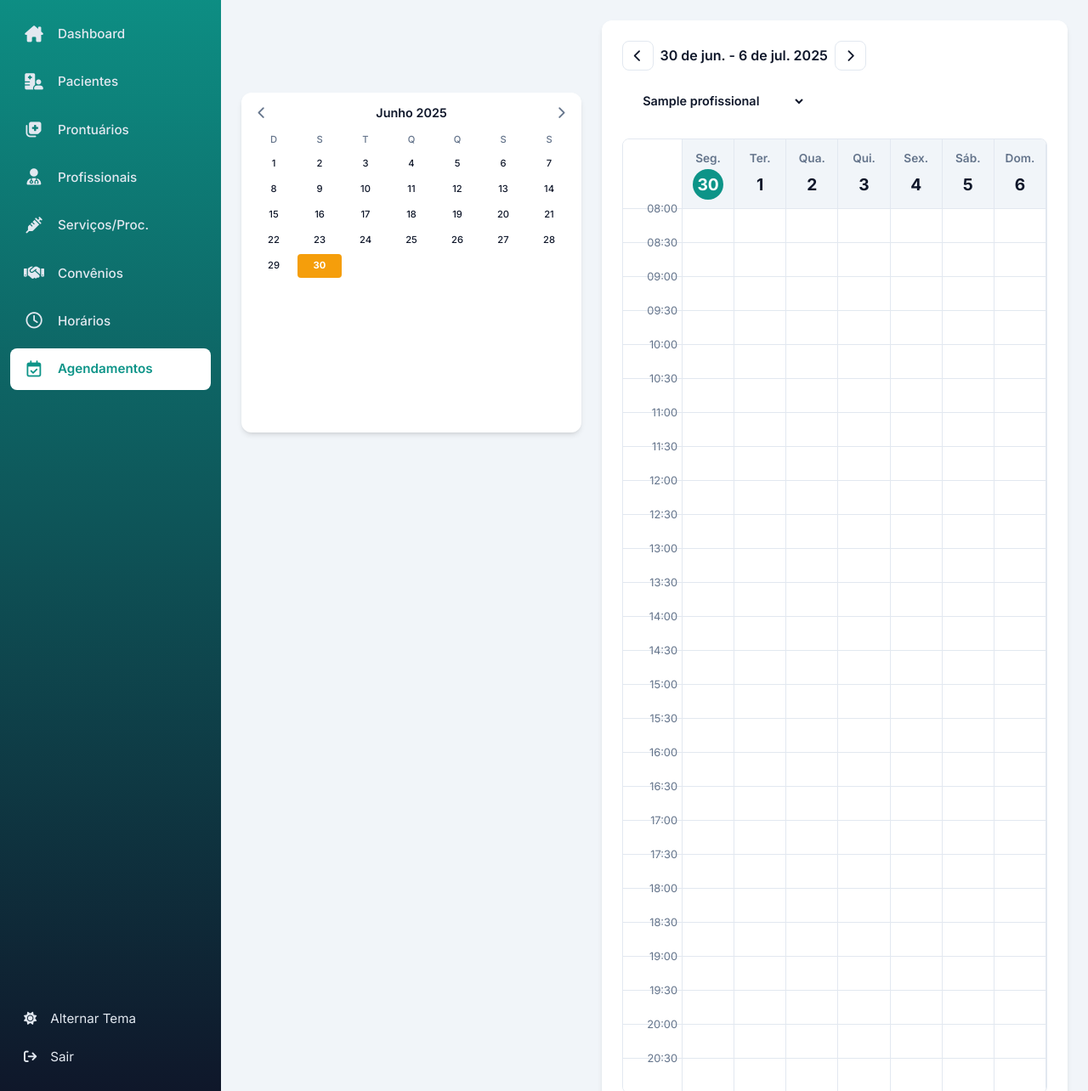
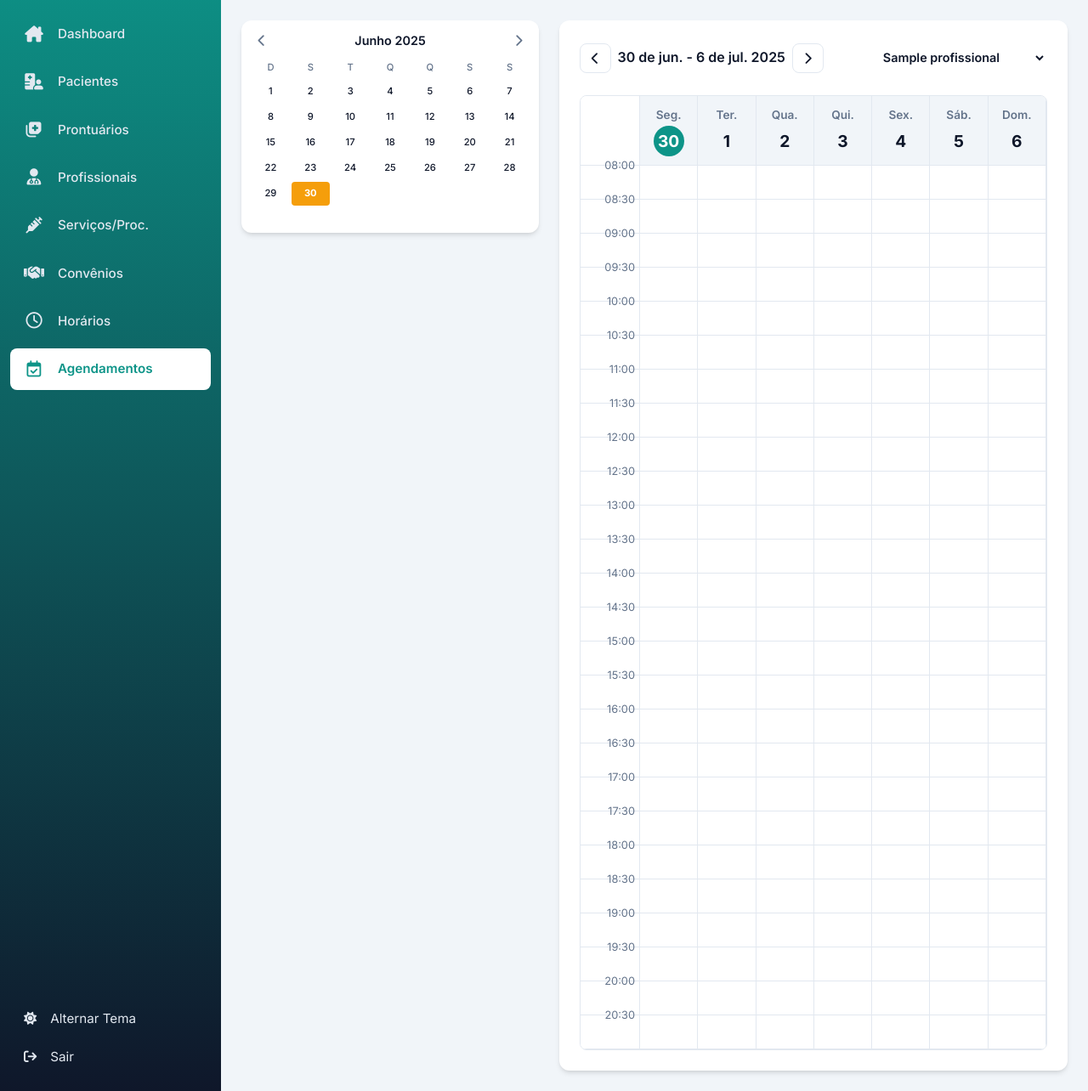
Before and after one commit to EltonLopezzs/GIDH-Clinicas, a Flask app: template templates/agendamentos.html in a window 1280 px wide. Shown: the part 70-1354 px from the top of the page at 85% size. Run offline with Flask 3, Linux system fonts and the light colour scheme; the template is opened without the code that fills it: most values are stand-ins (such as "Sample title", 1, 10 or a date in 2020).

Commit message:
v2 agendamento

```diff
--- a/templates/agendamentos.html
+++ b/templates/agendamentos.html
@@ -35,7 +35,7 @@
             --border-color: #e2e8f0;
 
             /* Cores para os status dos agendamentos */
-            --status-confirmado: #16a34a; /* Verde */
+            --status-confirmado: #16a344; /* Verde */
             --status-concluido: #0ea5e9; /* Azul */
             --status-pendente: #f59e0b; /* Laranja */
             --status-cancelado: #dc2626; /* Vermelho */
@@ -453,16 +453,17 @@
          ============================================
         */
         .mini-calendar-wrapper {
-            width: 400px; /* Largura fixa para o mini-calendário */
-            height: 400px;
+            width: 350px; /* Reduzido de 400px para 350px */
+            height: 250px; /* Reduzido de 500px para 450px */
             background-color: var(--card); /* Cor de fundo igual ao card principal */
             border-radius: 12px;
             box-shadow: 0 4px 6px -1px rgb(0 0 0 / 0.1), 0 2px 4px -2px rgb(0 0 0 / 0.1);
             padding: 0.75rem; /* Reduzido padding */
             flex-shrink: 0; /* Não permite que ele encolha */
             align-self: flex-start; /* Alinha-se ao topo do contêiner flexível 'main' */
-            position: sticky; /* Torna-o fixo na rolagem */
-            top: 85px; /* Ajuste para ficar abaixo da topbar */
+            /* Removido position: sticky e top para alinhar no topo */
+            /* position: sticky; */
+            /* top: 85px; */
             z-index: 500; /* Garante que ele fique acima de outros elementos na rolagem */
         }
 
```
